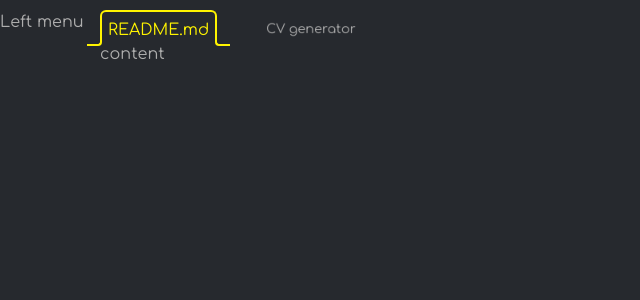
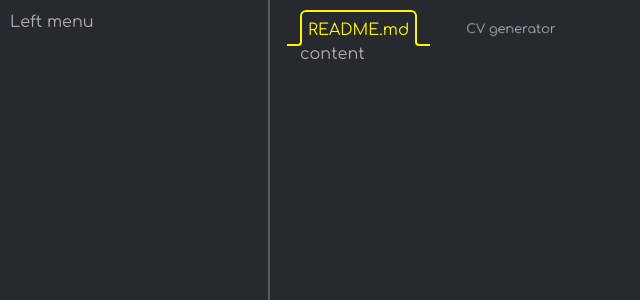
Before and after one commit to Alcadur/hamster-page, a Next.js app: page / in a window 1280 px wide. Shown: the top 300 px of the page, without its empty margins (0-640 px from the left). Built offline with nearby package versions, Linux system fonts and the light colour scheme.

Commit message:
add left menu content template

```diff
--- a/src/app/globals.css
+++ b/src/app/globals.css
@@ -3,28 +3,35 @@
 @tailwind utilities;
 
 :root {
+    --content-top-padding: 10px;
     --background-color: #26292e;
     --text-color: #aeaeae;
     --active-link-color: #fff400;
     --button-text-color: #fefefe;
     --button-border-color: #ffffff;
+    --section-seperator-color: #ffffff3d
 }
 
 body {
     display: grid;
-    grid-template-columns: 100px 1fr;
+    grid-template-columns: 270px 1fr;
     grid-template-areas: 'leftMenu appContent';
     color: var(--text-color);
     background: var(--background-color);
-    padding-top: 10px;
+    /*padding-top: 10px;*/
+    min-height: 100vh;
 }
 
 .left-menu-container {
     grid-area: leftMenu;
+    padding: var(--content-top-padding) 10px 0;
+    border-right: 2px solid var(--section-seperator-color);
 }
 
 .content-container {
     display: flex;
     flex-direction: column;
     grid-area: appContent;
+
+    padding: var(--content-top-padding) 10px 0 30px;
 }
--- /dev/null
+++ b/src/components/left-menu/left-menu-content-template/left-menu-content-template.jsx
@@ -0,0 +1,18 @@
+import  styles from './styles.module.css';
+
+/**
+ * @param {React.ReactElement} content
+ * @param {string} title
+ * @returns {React.ReactElement}
+ * @constructor
+ */
+function LeftMenuContentTemplate({ children: content, title }) {
+    return (
+        <section>
+            <header className={styles.header}>{title}</header>
+            {content}
+        </section>
+    );
+}
+
+export { LeftMenuContentTemplate };
--- /dev/null
+++ b/src/components/left-menu/left-menu-content-template/styles.module.css
@@ -0,0 +1,4 @@
+.header {
+    text-align: center;
+    font-size: 24px;
+}
```
